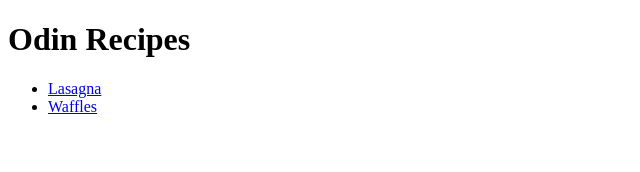
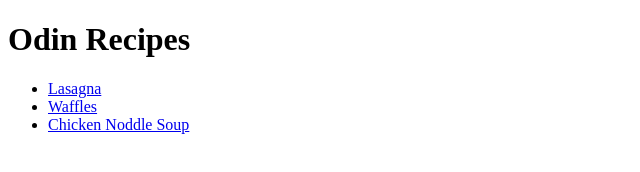
Before and after one commit to yilee1221/odin-recipes, a plain HTML site: page index.html in a window 1280 px wide. Shown: the whole page, without its empty margins (0-640 px from the left). Drawn offline with Linux system fonts and the light colour scheme.

Commit message:
index final

```diff
--- a/index.html
+++ b/index.html
@@ -9,6 +9,7 @@
         <ul>
             <li><a href="recipes/lasagna.html">Lasagna</a></li>
             <li><a href="recipes/waffles.html">Waffles</a></li>
+            <li><a href="recipes/chickensoup.html">Chicken Noddle Soup</a></li>
         </ul>
 
 
```
